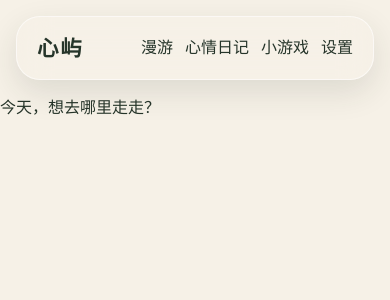
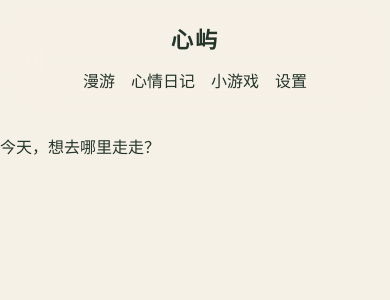
Before and after one commit to 000saber000/xinyu-build, a Next.js app in the folder xinyu/: page / in a window 390 px wide. Shown: the top 300 px of the page. Built offline with nearby package versions, Linux system fonts and the light colour scheme.

Commit message:
fix: harden app shell semantics and responsiveness

```diff
--- a/xinyu/app/globals.css
+++ b/xinyu/app/globals.css
@@ -40,35 +40,28 @@ body {
 }
 
 .glass-panel {
-  border: 1px solid rgb(255 255 255 / 0.55);
   background: var(--glass);
-  box-shadow: 0 0.75rem 2rem rgb(38 53 42 / 0.12);
-  backdrop-filter: blur(1rem);
+  border: 1px solid rgb(255 255 255 / .62);
+  box-shadow: 0 18px 50px rgb(38 53 42 / .14);
+  backdrop-filter: blur(18px);
 }
 
 .topbar {
   position: fixed;
-  z-index: 10;
-  top: 1rem;
-  right: 1rem;
-  left: 1rem;
-}
-
-.topbar-surface {
+  z-index: 50;
+  inset: 1.5rem 2.5rem auto;
   display: flex;
+  justify-content: space-between;
   align-items: center;
-  justify-content: space-between;
-  max-width: 72rem;
-  min-height: 4rem;
-  margin: 0 auto;
-  padding: 0.75rem 1.25rem;
-  border-radius: 1.5rem;
+  padding: .9rem 1.4rem;
+  border-radius: 999px;
+  background: var(--glass);
+  backdrop-filter: blur(18px);
 }
 
 .topbar nav {
   display: flex;
-  align-items: center;
-  gap: clamp(0.75rem, 3vw, 2rem);
+  gap: 2rem;
 }
 
 .topbar a {
@@ -78,13 +71,38 @@ body {
 
 .brand {
   color: var(--moss);
-  font-size: 1.35rem;
+  font-size: 1.4rem;
   font-weight: 700;
   letter-spacing: 0.08em;
 }
 
 .shell-main {
   padding-top: 6rem;
+}
+
+@media (max-width: 720px) {
+  .topbar {
+    inset: 0.75rem 0.75rem auto;
+    flex-direction: column;
+    align-items: stretch;
+    gap: 0.75rem;
+    padding: 0.75rem 1rem;
+    border-radius: 1.5rem;
+  }
+
+  .topbar nav {
+    flex-wrap: wrap;
+    justify-content: center;
+    gap: 0.5rem 1rem;
+  }
+
+  .brand {
+    align-self: center;
+  }
+
+  .shell-main {
+    padding-top: 8.5rem;
+  }
 }
 
 @media (prefers-reduced-motion: reduce) {
--- a/xinyu/app/page.tsx
+++ b/xinyu/app/page.tsx
@@ -1,7 +1,7 @@
 export default function Home() {
   return (
-    <main>
+    <section>
       <h1>今天，想去哪里走走？</h1>
-    </main>
+    </section>
   );
 }
--- a/xinyu/components/app-shell.tsx
+++ b/xinyu/components/app-shell.tsx
@@ -1,6 +1,5 @@
 import Link from "next/link";
 import type { ReactNode } from "react";
-import { GlassPanel } from "@/components/glass-panel";
 
 const navigation = [
   { href: "/", label: "漫游" },
@@ -13,7 +12,6 @@ export function AppShell({ children }: { children: ReactNode }) {
   return (
     <div className="app-shell">
       <header className="topbar">
-        <GlassPanel className="topbar-surface">
         <Link className="brand" href="/">
           心屿
         </Link>
@@ -24,7 +22,6 @@ export function AppShell({ children }: { children: ReactNode }) {
             </Link>
           ))}
         </nav>
-        </GlassPanel>
       </header>
       <main className="shell-main">{children}</main>
     </div>
```
Also changed, not shown: 3 other files (tests, documents, lock files or other folders). Lines whose indentation alone changed are shown as unchanged.
